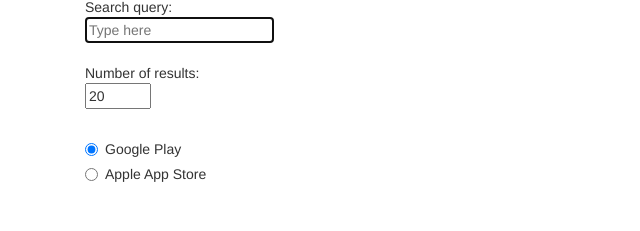
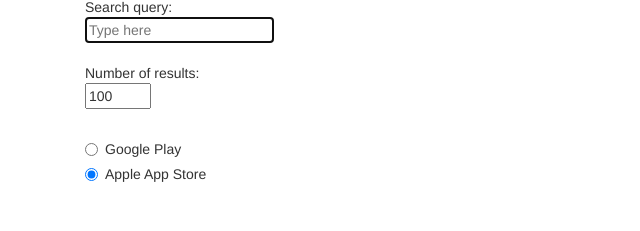
Before and after one commit to campiador/app_store_search, a website: page search_form.html in a window 1280 px wide. Shown: the part 154-385 px from the top of the page, 0-640 px from the left. Drawn offline with nearby package versions, Linux system fonts and the light colour scheme.

Commit message:
defaults to 100 results and apple

```diff
--- a/search_form.html
+++ b/search_form.html
@@ -37,14 +37,14 @@ $(window).unload(function(){
 	<input type="search" name="search_query" placeholder="Type here" autofocus required><br>
 	<br>
 	Number of results:<br>
-	<input type="number" name="n_results" min="1" max="200" value="20" autocomplete="on" required><br>
+	<input type="number" name="n_results" min="1" max="200" value="100" autocomplete="on" required><br>
 	<br>
 	<div class="radio">
-	<label><input type="radio" name="os" value="android" checked>Google Play</input>
+	<label><input type="radio" name="os" value="android" >Google Play</input>
 	</div>
 
 	<div class="radio">
-        <label><input type="radio" name="os" value="ios" >Apple App Store</input>
+        <label><input type="radio" name="os" value="ios" checked>Apple App Store</input>
 	</div>
 	<!--<input type="radio" name="os" value="android" checked>Google Play</input>
 	<input type="radio" name="os" value="ios" >Apple App Store</input>
```
